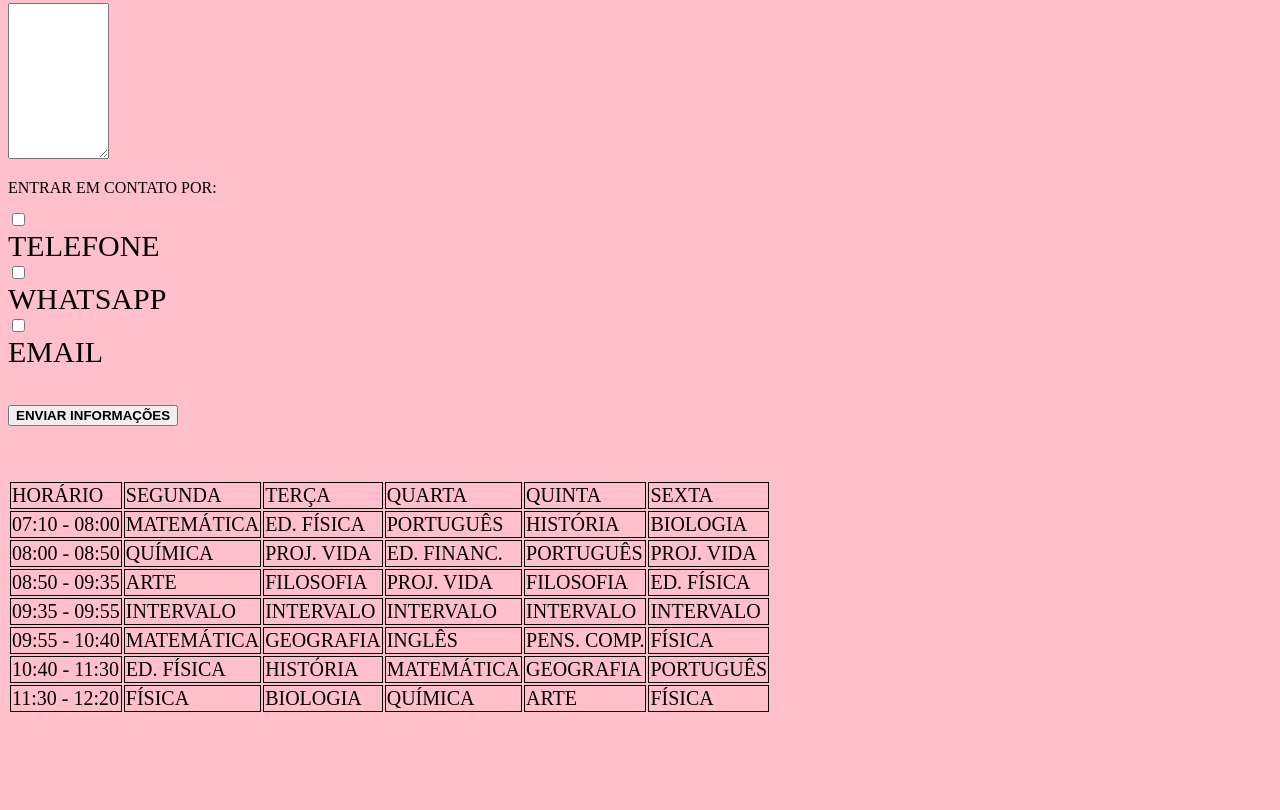
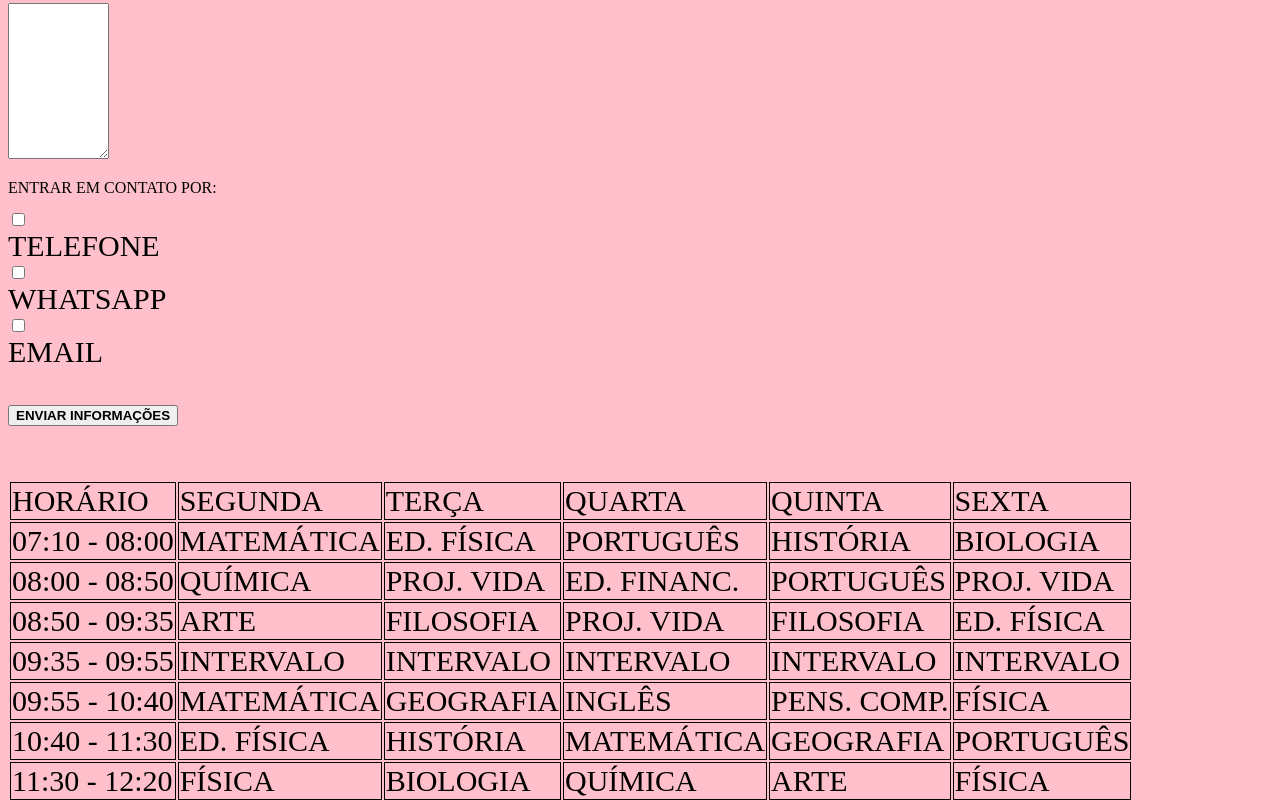
Before and after one commit to MariaFelema/formulario, a plain HTML site: page index.html in a window 1280 px wide. Shown: the part 672-1482 px from the top of the page. Before the commit the page ends 1394 px from the top, so only its background shows below. Drawn offline with Linux system fonts and the light colour scheme.

Commit message:
Update style.css

```diff
--- a/style.css
+++ b/style.css
@@ -14,9 +14,9 @@ form input{
 	font-weight: bold;
 }
 table{
-	blackground: purple;
+	blackground: pink;
 	color: black;
-	font-size: 20px;
+	font-size: 30px;
 }
 thead{
 	background: #555555;
```
